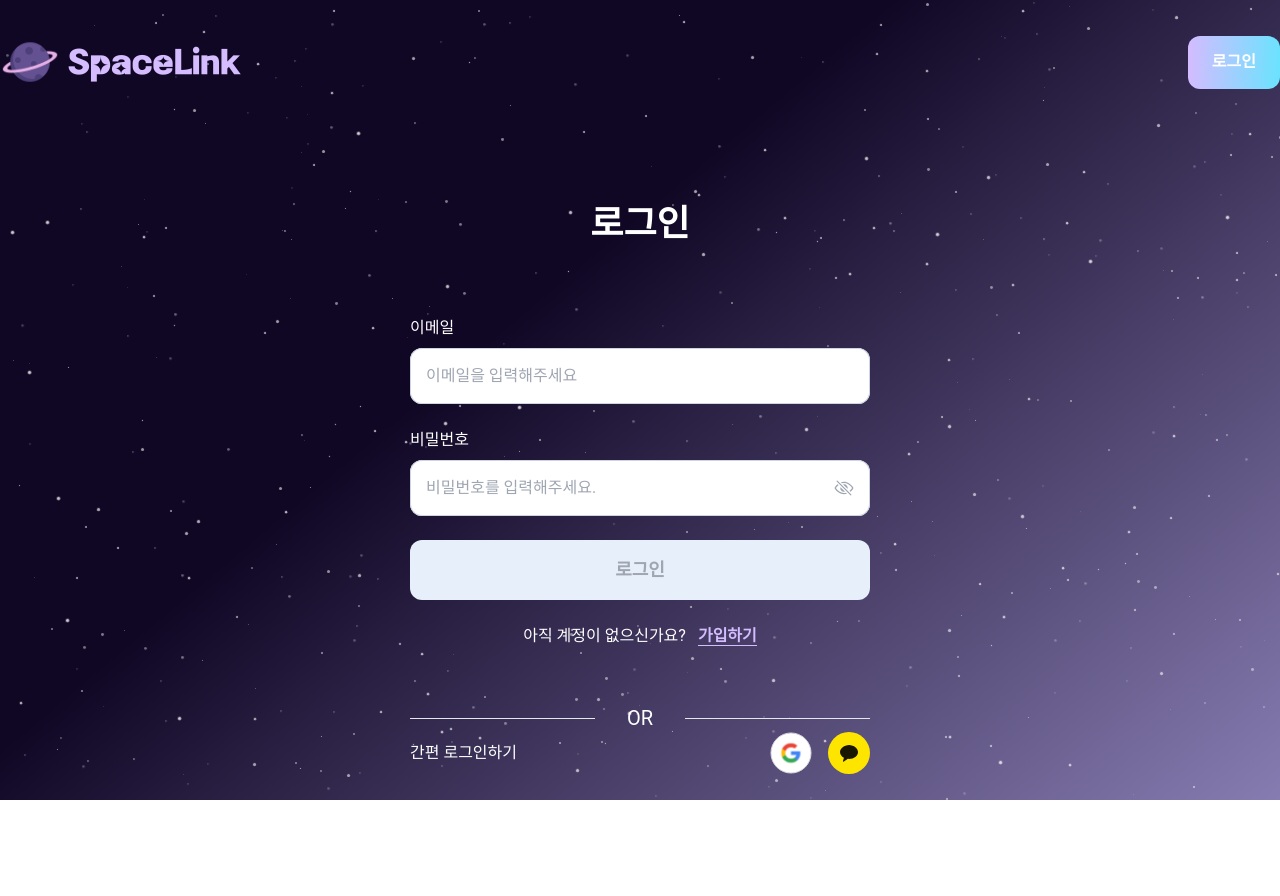
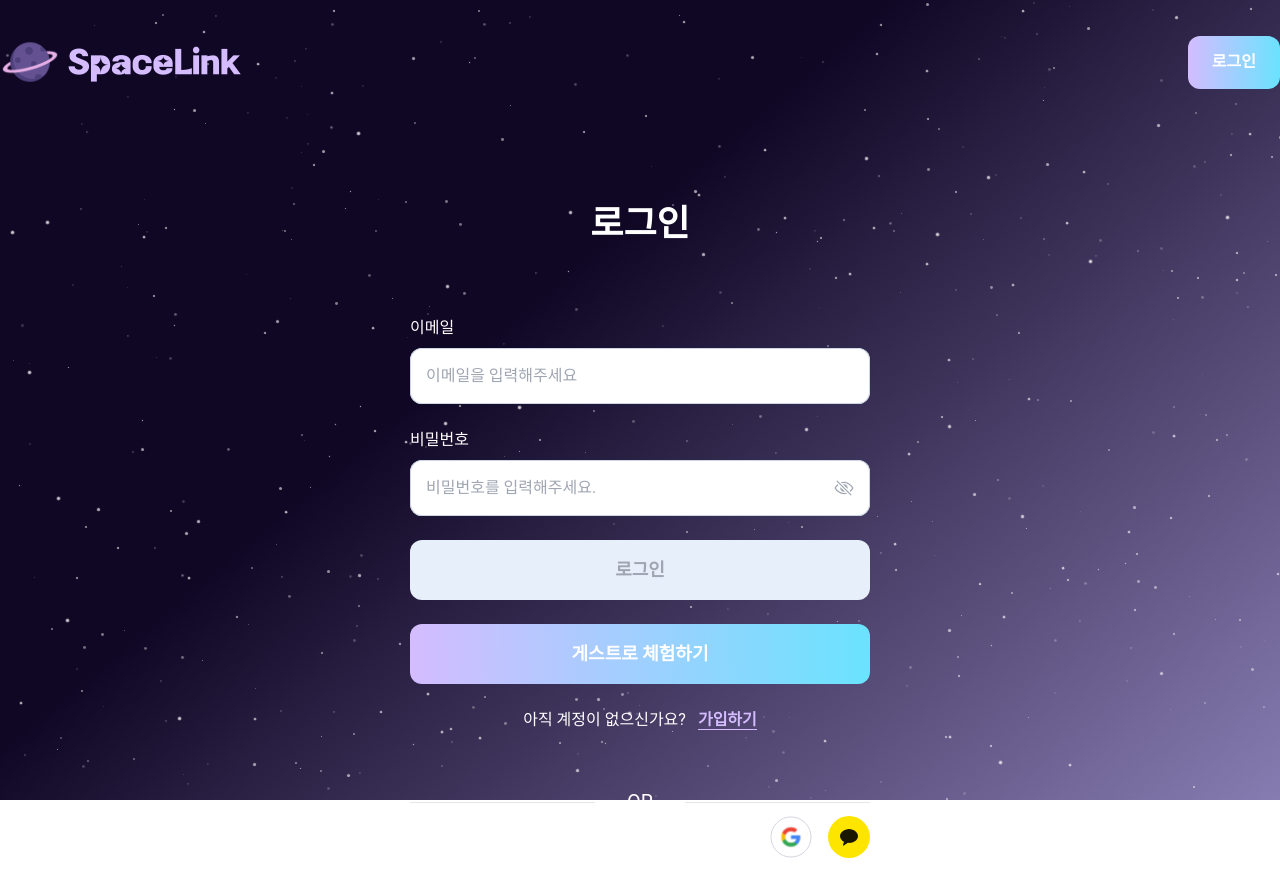
Before and after one commit to hyemeeny/SpaceLink, a Next.js app: page /login in a window 1280 px wide. Shown: the top 896 px of the page. Before the commit the page ends 854 px from the top, so only its background shows below. Built offline with nearby package versions, Linux system fonts and the light colour scheme; no server answers.

Commit message:
[Feat] 게스트 모드 로그인 추가

```diff
--- a/src/app/(auth)/login/page.tsx
+++ b/src/app/(auth)/login/page.tsx
@@ -1,6 +1,5 @@
 "use client";
 
-import { useRouter } from "next/navigation";
 import { useForm } from "react-hook-form";
 import { zodResolver } from "@hookform/resolvers/zod";
 import { LoginSchema, LoginFormValues } from "@/schema/zodSchema";
@@ -12,9 +11,14 @@ import BaseInput from "@/components/Input/BaseInput";
 import LoadingSpinner from "@/components/common/LoadingSpinner";
 import { useLogin } from "@/services/auth/hooks";
 
+const GUEST_CREDENTIALS = {
+  email: process.env.NEXT_PUBLIC_GUEST_EMAIL!,
+  password: process.env.NEXT_PUBLIC_GUEST_PASSWORD!,
+};
+
 const LoginPage = () => {
-  const router = useRouter();
   const { mutate: login, isPending } = useLogin();
+  const { mutate: guestLogin, isPending: isGuestPending } = useLogin();
 
   const {
     register,
@@ -25,8 +29,8 @@ const LoginPage = () => {
     mode: "onChange",
   });
 
-  const onSubmit = (data: LoginFormValues) => {
-    login(data, {
+  const handleLogin = (payload: LoginFormValues, mutationFn = login) => {
+    mutationFn(payload, {
       onSuccess: () => {
         toast.success(toastMessages.success.login);
         window.location.href = "/links";
@@ -35,6 +39,14 @@ const LoginPage = () => {
         toast.error(error.message || toastMessages.error.login);
       },
     });
+  };
+
+  const onSubmit = (data: LoginFormValues) => {
+    handleLogin(data);
+  };
+
+  const onGuestSubmit = () => {
+    handleLogin(GUEST_CREDENTIALS, guestLogin);
   };
 
   return (
@@ -66,6 +78,11 @@ const LoginPage = () => {
         <CtaButton type="submit" size="large" disabled={!isValid || isPending}>
           {isPending ? <LoadingSpinner /> : "로그인"}
         </CtaButton>
+
+        {/* 게스트 로그인 */}
+        <CtaButton size="large" onClick={onGuestSubmit} disabled={isGuestPending}>
+          {isGuestPending ? <LoadingSpinner /> : "게스트로 체험하기"}
+        </CtaButton>
       </form>
     </FormContainer>
   );
```
